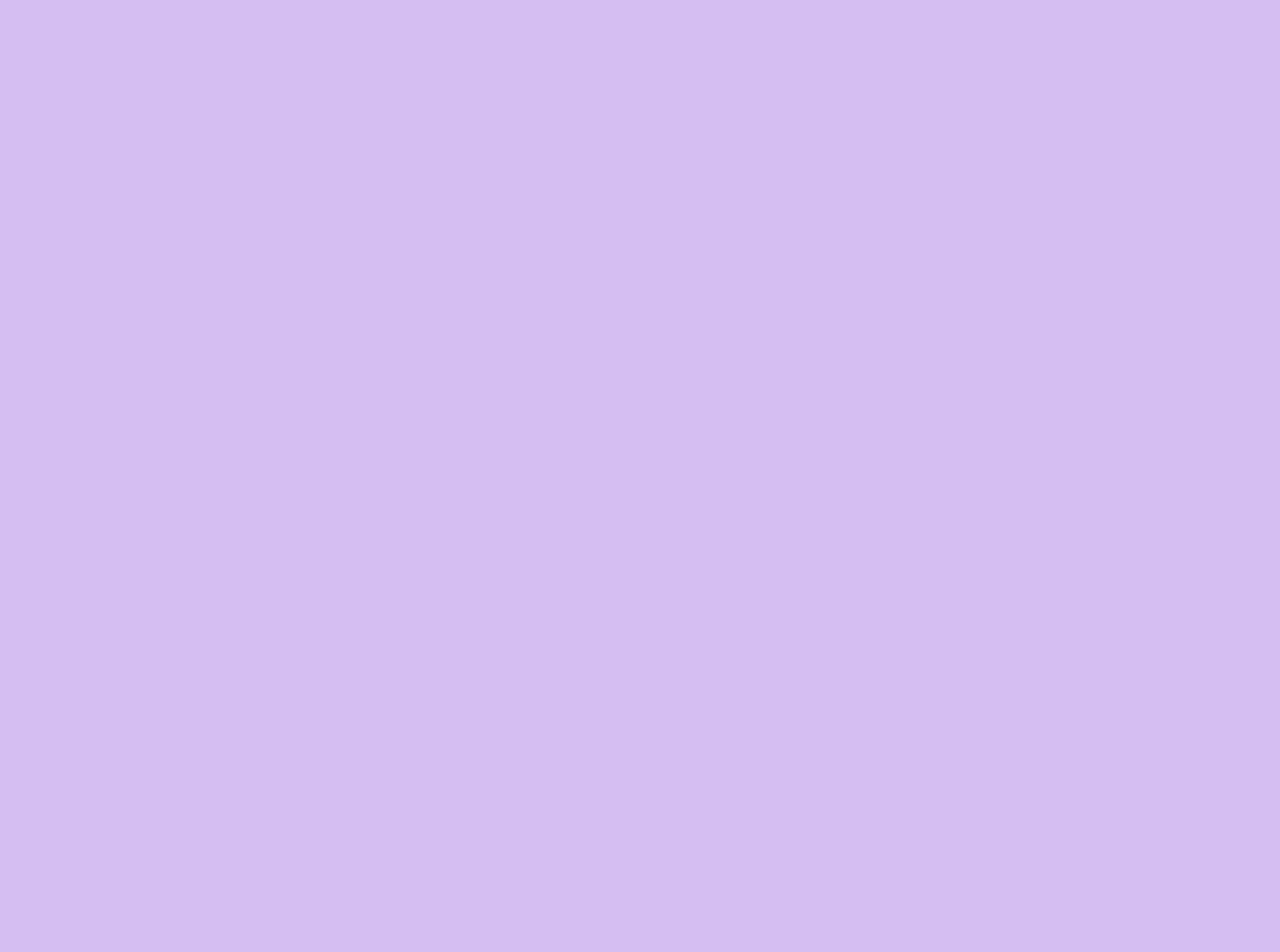
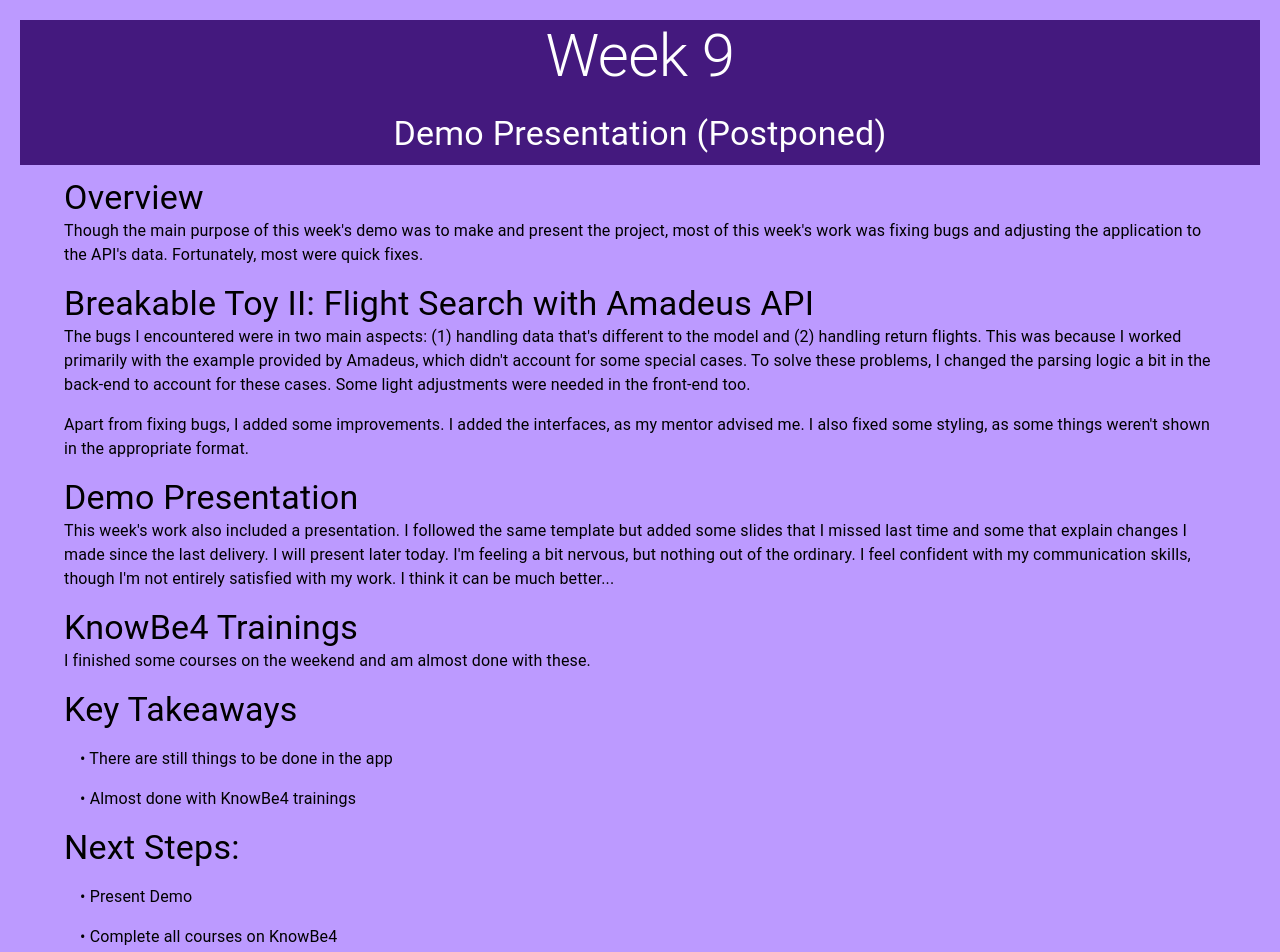
Before and after one commit to SotosunaEncora/SotosunaEncora.github.io, a React (Create React App) app: page /blog-post-8 in a window 1280 px wide. Before the commit this address had no page. Shown: the top 952 px of the page. Before the commit the page ends 800 px from the top, so only its background shows below. Built offline with nearby package versions, Linux system fonts and the light colour scheme.

Commit message:
Week 9 update

```diff
--- a/src/App.jsx
+++ b/src/App.jsx
@@ -8,6 +8,7 @@ import BlogPost4 from './components/blogs/BlogPost4';
 import BlogPost5 from './components/blogs/BlogPost5';
 import BlogPost6 from './components/blogs/BlogPost6';
 import BlogPost7 from './components/blogs/BlogPost7';
+import BlogPost8 from './components/blogs/BlogPost8';
 import TechBlogPost1 from './components/tech_logs/TechBlogPost1';
 import TechBlogPost2 from './components/tech_logs/TechBlogPost2';
 import TechBlogPost3 from './components/tech_logs/TechBlogPost3';
@@ -25,6 +26,7 @@ const App = () => {
         <Route path="/blog-post-5" element={<BlogPost5 />} />
         <Route path="/blog-post-6" element={<BlogPost6 />} />
         <Route path="/blog-post-7" element={<BlogPost7 />} />
+        <Route path="/blog-post-8" element={<BlogPost8 />} />
         <Route path="/tech-log-post-1" element={<TechBlogPost1 />} />
         <Route path="/tech-log-post-2" element={<TechBlogPost2 />} />
         <Route path="/tech-log-post-3" element={<TechBlogPost3 />} />
--- /dev/null
+++ b/src/components/blogs/BlogPost8.jsx
@@ -0,0 +1,91 @@
+import React from 'react';
+import { Container, Typography, List, ListItem} from '@mui/material';
+
+const BlogPost8 = () => {
+  return (
+    <div style={{ backgroundColor: '#bc9aff', minHeight: '100vh', padding: '20px' }}>
+        <div style={{ backgroundColor: '#44197e', width: '100%', margin: '0', textAlign: 'center' }}>
+            <Typography variant="h2" align="center" color="white" gutterBottom>
+                Week 9
+            </Typography>
+            <Typography variant="h4" align="center" color="white" gutterBottom style={{paddingBottom: '10px'}}>
+                Demo Presentation (Postponed)
+            </Typography>
+        </div>
+        <Container>
+            <Typography variant="h4">
+                Overview
+            </Typography>
+            <Typography variant="body1" paragraph>
+            Though the main purpose of this week's demo was to make and present the project, most of this week's work was fixing bugs and adjusting the application
+            to the API's data. Fortunately, most were quick fixes.
+            </Typography>
+            <Typography variant="h4">
+                Breakable Toy II: Flight Search with Amadeus API
+            </Typography>
+            <Typography variant="body1" paragraph>
+            The bugs I encountered were in two main aspects: (1) handling data that's different to the model and (2) handling return flights. This was because I worked
+            primarily with the example provided by Amadeus, which didn't account for some special cases. To solve these problems, I changed the parsing logic a bit in
+            the back-end to account for these cases. Some light adjustments were needed in the front-end too.
+            </Typography>
+            <Typography variant="body1" paragraph>
+            Apart from fixing bugs, I added some improvements. I added the interfaces, as my mentor advised me. I also fixed some styling, as some things weren't shown
+            in the appropriate format.
+            </Typography>
+            <Typography variant="h4">
+                Demo Presentation
+            </Typography>
+            <Typography variant="body1" paragraph>
+            This week's work also included a presentation. I followed the same template but added some slides that I missed last time and some that explain changes I
+            made since the last delivery. I will present later today. I'm feeling a bit nervous, but nothing out of the ordinary. I feel confident with my communication
+            skills, though I'm not entirely satisfied with my work. I think it can be much better...
+            </Typography>
+            <Typography variant="h4">
+                KnowBe4 Trainings
+            </Typography>
+            <Typography variant="body1" paragraph>
+            I finished some courses on the weekend and am almost done with these.
+            </Typography>
+            <Typography variant="h4">
+                Key Takeaways
+            </Typography>
+            <List>
+                <ListItem>
+                    <Typography>
+                        • There are still things to be done in the app
+                    </Typography>
+                </ListItem>
+                <ListItem>
+                    <Typography>
+                        • Almost done with KnowBe4 trainings
+                    </Typography>
+                </ListItem>
+            </List>
+            <Typography variant="h4">
+                Next Steps:
+            </Typography>
+            <List>
+            <ListItem>
+                    <Typography>
+                        • Present Demo
+                    </Typography>
+                </ListItem>
+                <ListItem>
+                    <Typography>
+                        • Complete all courses on KnowBe4
+                    </Typography>
+                </ListItem>
+            </List>
+            <Typography variant="h4">
+                TL;DR
+            </Typography>
+            <Typography>
+                Fixed and improved some things on the app and will present the demo soon.
+            </Typography>
+        </Container>
+    </div>
+
+  );
+};
+
+export default BlogPost8;
```
